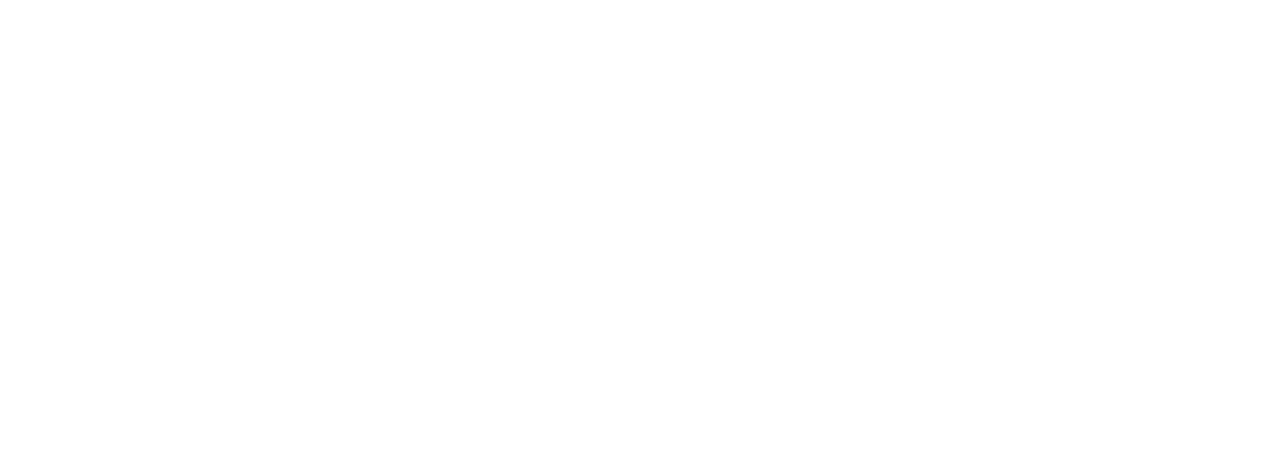
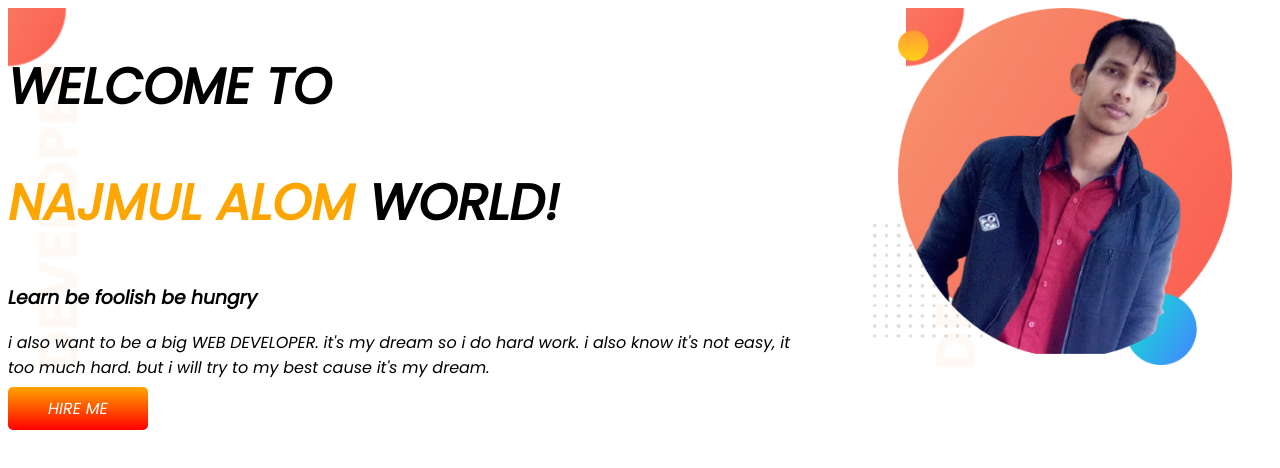
Before and after one commit to najmul-alom1/developer-portfolio, a plain HTML site: page index.html in a window 1280 px wide. Drawn offline with Linux system fonts and the light colour scheme.

Commit message:
top-banner

```diff
--- a/index.html
+++ b/index.html
@@ -1,13 +1,34 @@
 <!DOCTYPE html>
 <html lang="en">
+
 <head>
     <meta charset="UTF-8">
     <meta http-equiv="X-UA-Compatible" content="IE=edge">
     <meta name="viewport" content="width=device-width, initial-scale=1.0">
     <title>Najmul portfolio</title>
+    <link rel="preconnect" href="https://fonts.googleapis.com">
+    <link rel="preconnect" href="https://fonts.gstatic.com" crossorigin>
+    <link href="https://fonts.googleapis.com/css2?family=Poppins:ital@1&display=swap" rel="stylesheet">
     <link rel="stylesheet" href="style.css">
 </head>
-<body>
 
+<section class="banner">
+
+    <body>
+        <div class="top-banner">
+            <h1>WELCOME TO</h1>
+            <h1><span class="love">NAJMUL ALOM</span> WORLD!</h1>
+            <h3>Learn be foolish be hungry</h3>
+            <p>i also want to be a big WEB DEVELOPER. it's my dream so i do hard work. i also know it's not easy, it too
+                much
+                hard. but i will try to my best cause it's my dream.</p>
+            <a class="link-button" target="_blank" href="https://www.linkedin.com/in/najmul-alom-hredoy-4a7105217/">HIRE
+                ME</a>
+        </div>
+        <div class="you">
+            <img src="my-bg.png" alt="">
+        </div>
+</section>
 </body>
+
 </html>
--- a/style.css
+++ b/style.css
@@ -0,0 +1,31 @@
+body{
+    font-family: 'Poppins', sans-serif;
+}
+h1{
+    font-size: 50PX;
+}
+.love{
+    color: orange;
+}
+section{
+    display: flex;
+}
+.you{
+    width: 50%;
+    padding-left: 5%;
+}
+.you img{
+    width: 90%;
+}
+.link-button{
+    text-decoration: none;
+    background-image: linear-gradient(orange,red);
+    padding: 10px 40px;
+    border-radius: 5px;
+    color: white;
+
+}
+.banner{
+    background-image: url(images/top-banner.png) ;
+
+}
```
Also changed, not shown: images/dream-bg.png (added), images/exp-bg.png (added), images/jhankar.png (added), images/jhankar2.png (added), images/my-bg.png (added), images/my-bg2.png (added), images/top-banner.png (added), my-bg.png (added), 7 other files.
